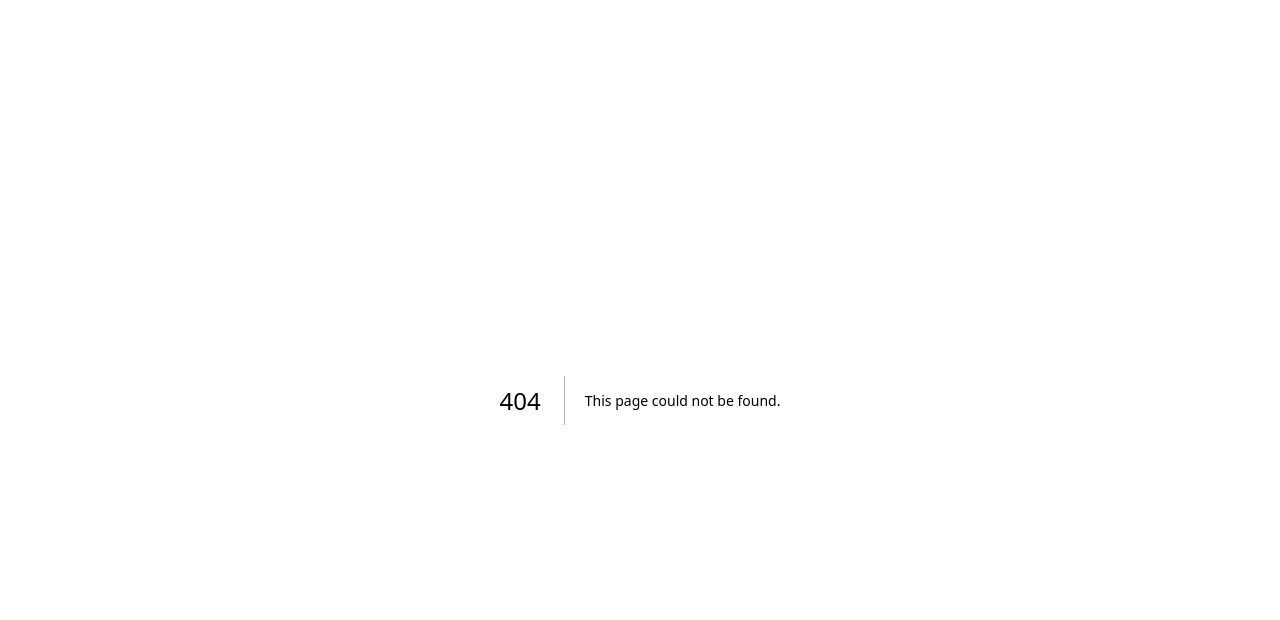
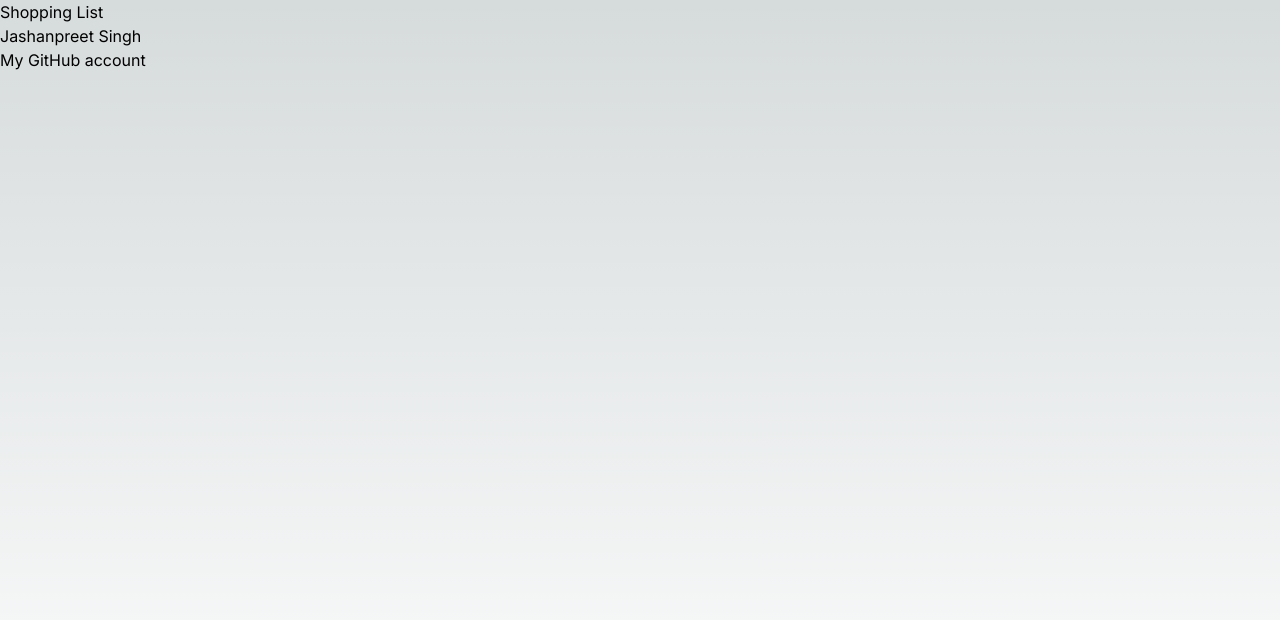
Before and after one commit to Jashangill1/cprg306-assignments, a Next.js app: page /week-2 in a window 1280 px wide. Before the commit this address had no page. Shown: the top 620 px of the page. Built offline with nearby package versions, Linux system fonts and the light colour scheme.

Commit message:
first commit

```diff
--- a/app/page.js
+++ b/app/page.js
@@ -1,9 +1,12 @@
+
 import Image from "next/image";
+import Link from "next/link";
 
 export default function Home() {
   return (
-    <main>
-      <p> hello world </p>
+    <main className="h-screen">
+      <h1 className="text-xl">CPRG 306: Web Development 2 - Assignments</h1>
+      <Link href="./week-2/">Week 2 Assignment</Link>
     </main>
   );
 }
--- /dev/null
+++ b/app/week-2/page.js
@@ -0,0 +1,10 @@
+import StudentInfo from "./student-info";
+
+export default function Home() {
+  return (
+    <main>
+      <h1>Shopping List</h1>
+      <StudentInfo />
+    </main>
+  );
+}
--- /dev/null
+++ b/app/week-2/student-info.js
@@ -0,0 +1,10 @@
+import Link from "next/link";
+
+export default function StudentInfo() {
+    return (
+      <main className="h-screen">
+        <p>Jashanpreet Singh</p>
+        <Link href="https://github.com/Jashangill1">My GitHub account</Link>
+      </main>
+    );
+  }
```
